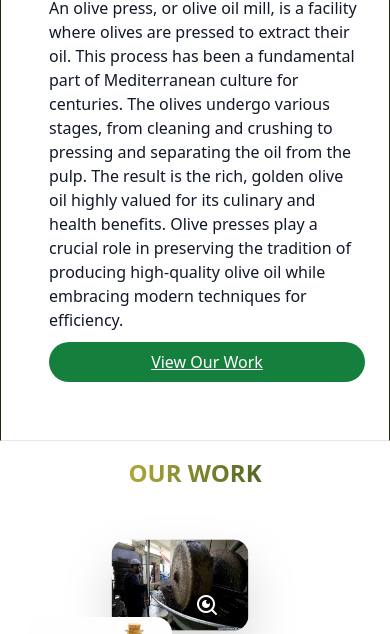
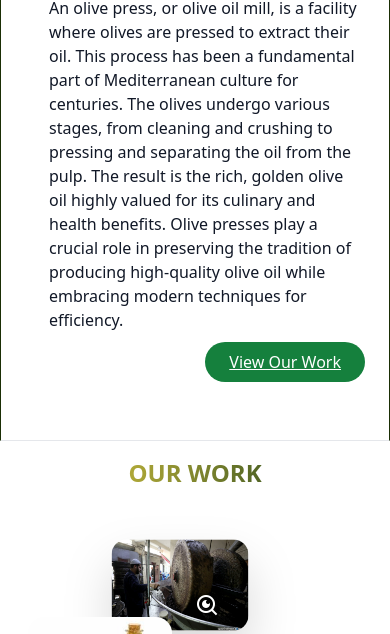
Before and after one commit to Nivinrifai/AL-Rifai-juicer, a website: page index.html in a window 390 px wide. Shown: the part 466-1100 px from the top of the page. Drawn offline with nearby package versions, Linux system fonts and the light colour scheme; files that its build step writes are made by us from their sources.

Commit message:
Update index.html

```diff
--- a/index.html
+++ b/index.html
@@ -72,7 +72,7 @@
           <h1 class="font-bold text-3xl md:text-4xl">Olive Essence: A Journey Through Our Olive Press.</h1>
           <p class="text-start" >An olive press, or olive oil mill, is a facility where olives are pressed to extract their oil. This process has been a fundamental part of Mediterranean culture for centuries. The olives undergo various stages, from cleaning and crushing to pressing and separating the oil from the pulp. The result is the rich, golden olive oil highly valued for its culinary and health benefits. Olive presses play a crucial role in preserving the tradition of producing high-quality olive oil while embracing modern techniques for efficiency.</p>
          <a href="#view my work" class="bg-green-700 hover:bg-lime-500 rounded-full   text-white
-         md:self-start my-4  px-6 py-2 cursor-progress underline animate-bounce" align-self="end" style:="align-self:end;">View Our Work</a>
+         md:self-start my-4  px-6 py-2 cursor-progress underline animate-bounce self-end">View Our Work</a>
 
         </div>
         <div class="md:w-1/2 ">
@@ -97,7 +97,7 @@
 
         <div class="items-center justify-center relative">
         <img class="  rounded-2xl  translate-x-20 -translate-y-2  drop-shadow-2xl  w-36 h-24 hover:w-44 hover:h-32 scale-95 transition ease-in-out" src="dist/image/huile1.jpg" alt="" >
-       <i class="ri-search-eye-line absolute  top-11 text-white text-2xl" top="44px"></i>
+       <i class="ri-search-eye-line absolute top-11 text-white text-2xl"></i>
 
       <img class="  rounded-2xl  -translate-x-25 -translate-y-6 h-30 w-36" src="dist/image/زيت.jpg" alt=""  >
 
@@ -112,7 +112,7 @@
 
         <div class="items-center justify-center relative">
         <img class="  rounded-2xl  translate-x-20 -translate-y-2  drop-shadow-2xl  w-36 h-24 hover:w-44 hover:h-32 scale-95 transition ease-in-out" src="dist/image/استعمال الجفت.jpg" alt="">
-<i class="ri-search-eye-line absolute  top-11 text-white text-2xl"></i>
+<i class="ri-search-eye-line absolute top-11 text-white text-2xl"></i>
 
 
       <img class="  rounded-2xl  -translate-x-25 -translate-y-6 h-26 w-36  " src="dist/image/جفت.jpg" alt=""  >
@@ -128,7 +128,7 @@
 
         <div class="items-center justify-center mb-3 relative">
       <img class="  rounded-2xl  translate-x-20 -translate-y-2  drop-shadow-2xl  w-36 h-24 hover:w-44 hover:h-32 scale-95 transition ease-in-out" src="dist/image/wkhum hg.dj,.jpg" alt="" >
-       <i class="ri-search-eye-line absolute  top-11 text-white text-2xl"></i>
+       <i class="ri-search-eye-line absolute top-11 text-white text-2xl"></i>
 
       <img class="  rounded-2xl  -translate-x-25 -translate-y-6 h-30 w-36" src="dist/image/زيتون.jpg" alt="">
 
@@ -143,7 +143,7 @@
 
           <div class="items-center justify-center  mb-6 relative">
         <img class="  rounded-2xl  translate-x-20 -translate-y-2  drop-shadow-2xl  w-36 h-24 hover:w-44 hover:h-32 scale-95 transition ease-in-out" src="dist/image/صناعة الصابون.jpg" alt="" >
-         <i class="ri-search-eye-line absolute  top-11 text-white text-2xl"></i>
+         <i class="ri-search-eye-line absolute top-11 text-white text-2xl"></i>
 
         <img class="  rounded-2xl  -translate-x-25 -translate-y-6 h-30 w-36" src="dist/image/صابون2.jpg" alt="" >
 
```
